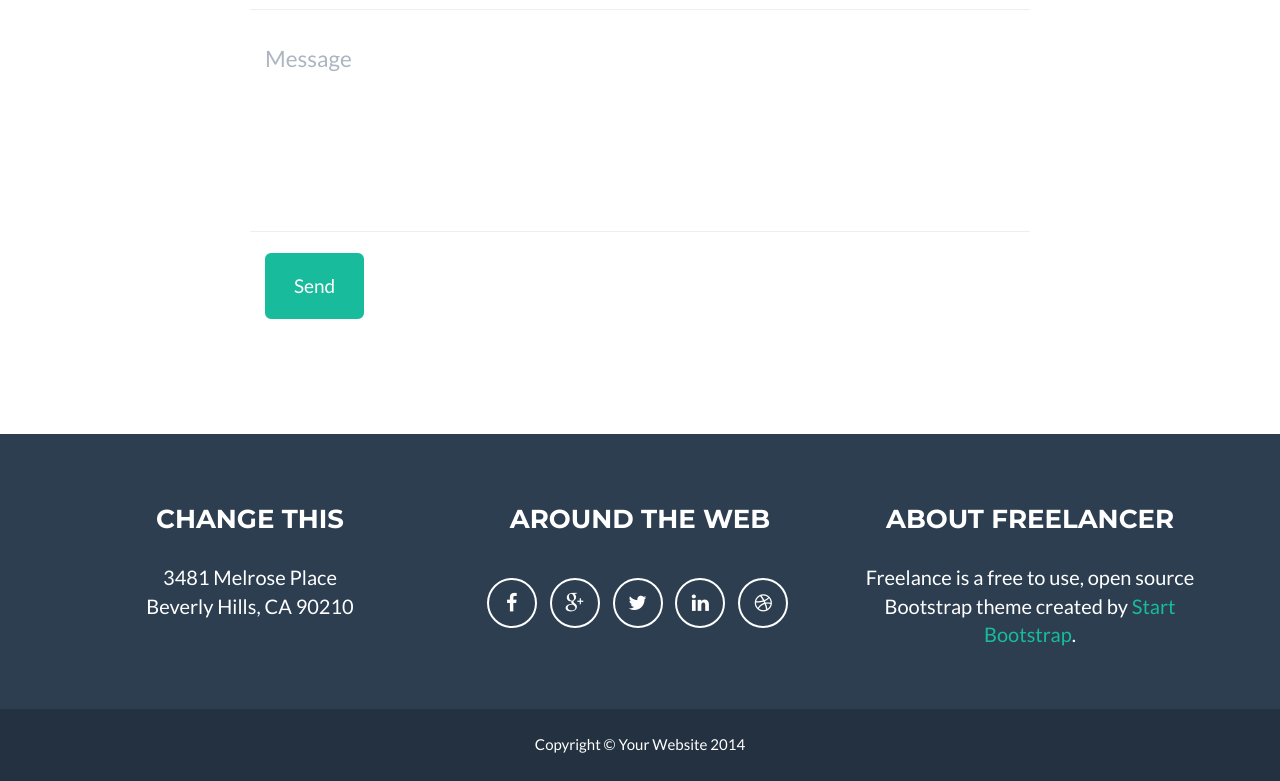
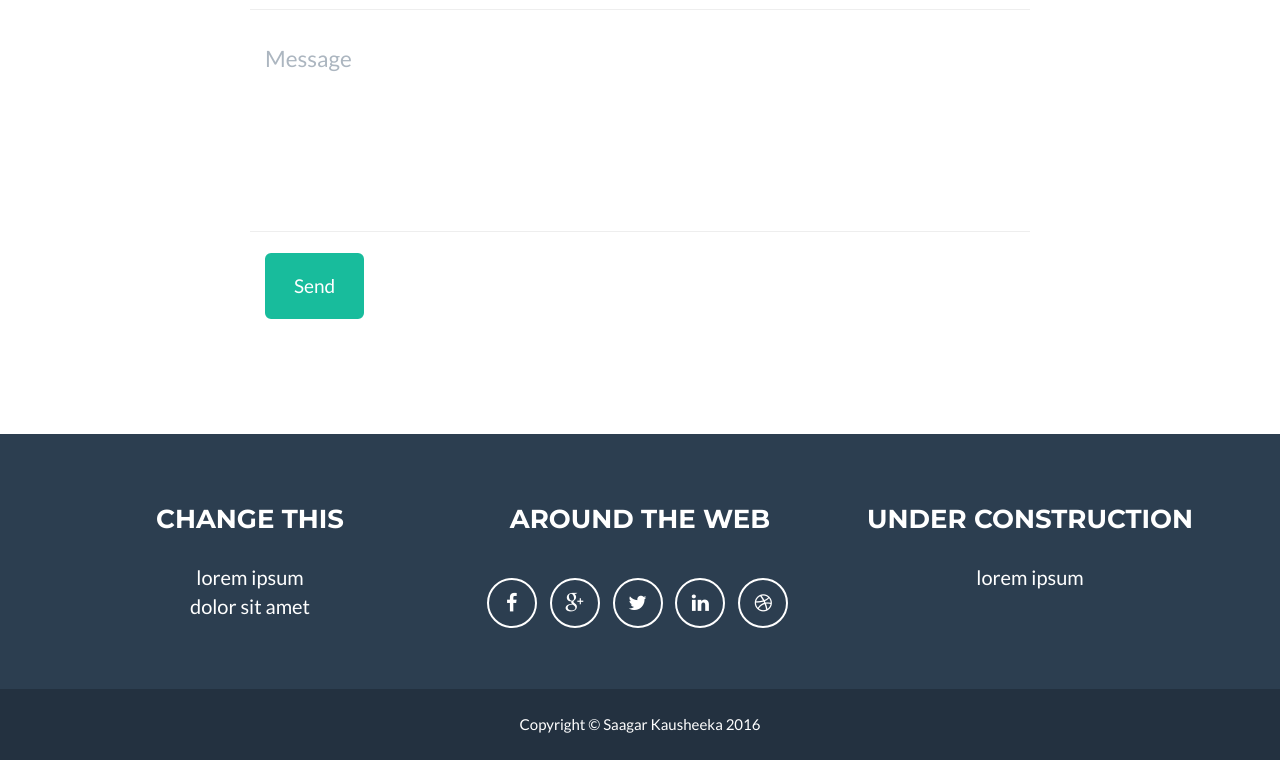
Before and after one commit to saagark/saagark.github.io, a plain HTML site: page index.html in a window 1280 px wide. Shown: the part 2798-3579 px from the top of the page. After the commit the page ends 3558 px from the top, so only its background shows below. Drawn offline with nearby package versions, Linux system fonts and the light colour scheme.

Commit message:
Removed bootstrap default text, added email address for contact me - not working

```diff
--- a/index.html
+++ b/index.html
@@ -246,7 +246,7 @@
                 <div class="row">
                     <div class="footer-col col-md-4">
                         <h3>CHANGE THIS</h3>
-                        <p>3481 Melrose Place<br>Beverly Hills, CA 90210</p>
+                        <p>lorem ipsum<br>dolor sit amet</p>
                     </div>
                     <div class="footer-col col-md-4">
                         <h3>Around the Web</h3>
@@ -269,8 +269,8 @@
                         </ul>
                     </div>
                     <div class="footer-col col-md-4">
-                        <h3>About Freelancer</h3>
-                        <p>Freelance is a free to use, open source Bootstrap theme created by <a href="http://startbootstrap.com">Start Bootstrap</a>.</p>
+                        <h3>UNDER CONSTRUCTION</h3>
+                        <p>lorem ipsum</p>
                     </div>
                 </div>
             </div>
@@ -279,7 +279,7 @@
             <div class="container">
                 <div class="row">
                     <div class="col-lg-12">
-                        Copyright &copy; Your Website 2014
+                        Copyright &copy; Saagar Kausheeka 2016
                     </div>
                 </div>
             </div>
```
Also changed, not shown: 1 other file.
